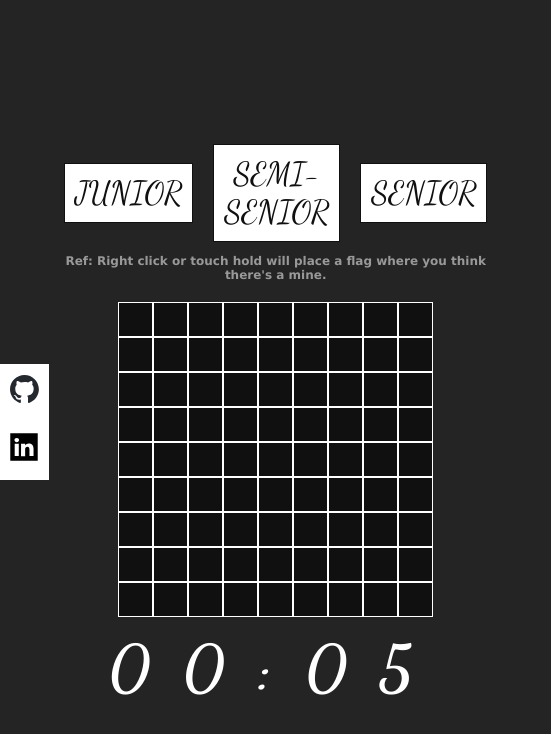
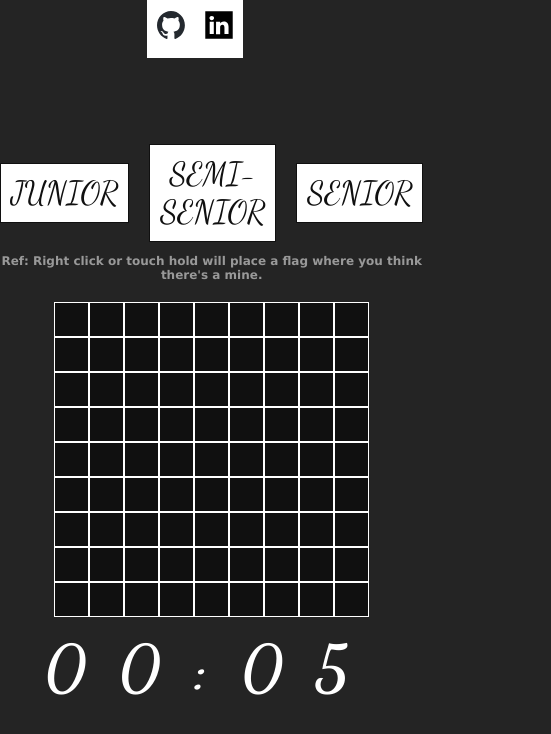
Before and after one commit to LeonardoSalvucci/mine-sweeper, a Vue app: page / in a window 390 px wide. Shown: the top 734 px of the page, 551 px wide, since content can reach past the window. Built offline with nearby package versions, Linux system fonts and the light colour scheme.

Commit message:
Mobile responsive improvements

```diff
--- a/src/components/Social.vue
+++ b/src/components/Social.vue
@@ -27,18 +27,16 @@
 <style scopped>
 .container {
   position: fixed;
-  height: 100%;
   display: flex;
   flex-direction: column;
   justify-content: center;
   align-items: center;
   left: 0;
   top: 0;
-
+  width:100%;
 }
 .social-container {
   display: flex;
-  flex-direction: column;
   justify-content: center;
   align-items: center;
   background-color: #fff;
@@ -63,4 +61,14 @@ img:hover {
   transform: scale(1.2);
   transition: all 0.3s ease-in-out;
 }
+@media (min-width: 30rem) {
+  .container {
+    height: 100%;
+    width: auto;
+  }
+
+  .social-container {
+    flex-direction: column;
+  }
+}
 </style>
--- a/src/style.css
+++ b/src/style.css
@@ -32,6 +32,11 @@ body {
 #app {
   max-width: 1280px;
   margin: 0 auto;
-  padding: 2rem;
   text-align: center;
 }
+
+@media (min-width: 30rem) {
+  #app {
+    padding: 2rem 4rem;
+  }
+}
```
